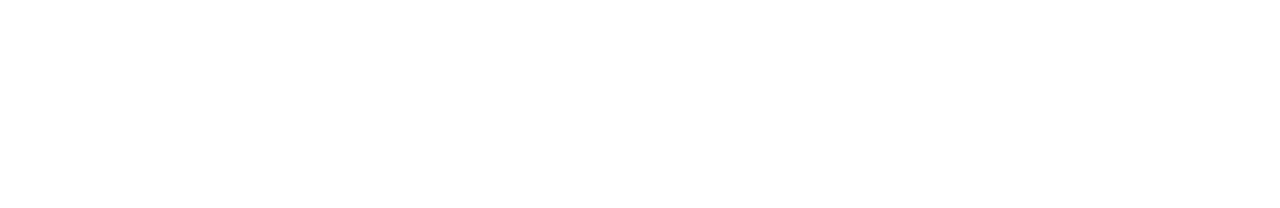
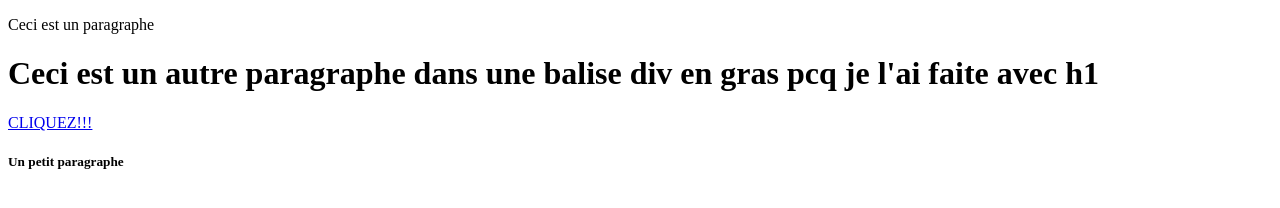
Before and after one commit to Erodonx/tbdev23040, a plain HTML site: page index.html in a window 1280 px wide. Drawn offline with Linux system fonts and the light colour scheme.

Commit message:
Ajout de tests

```diff
--- a/index.html
+++ b/index.html
@@ -6,6 +6,9 @@
     <title>Document</title>
 </head>
 <body>
-
+    <p> Ceci est un paragraphe </p>
+<div> <h1>Ceci est un autre paragraphe dans une balise div en gras pcq je l'ai faite avec h1 </h1></div>
+<div> <a href="https://Wikipedia.org">CLIQUEZ!!!</a></div>
+<div> <h5> Un petit paragraphe </h5></div>
 </body>
 </html>
```
